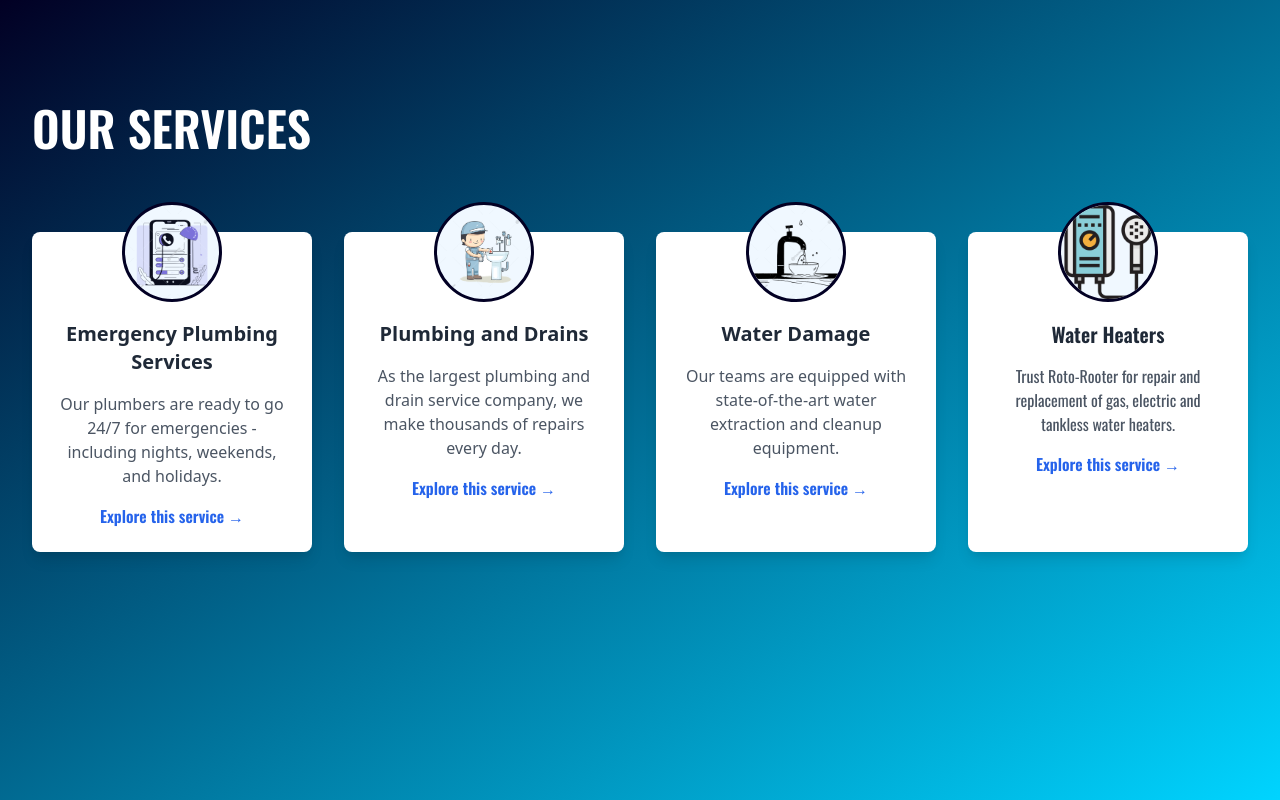
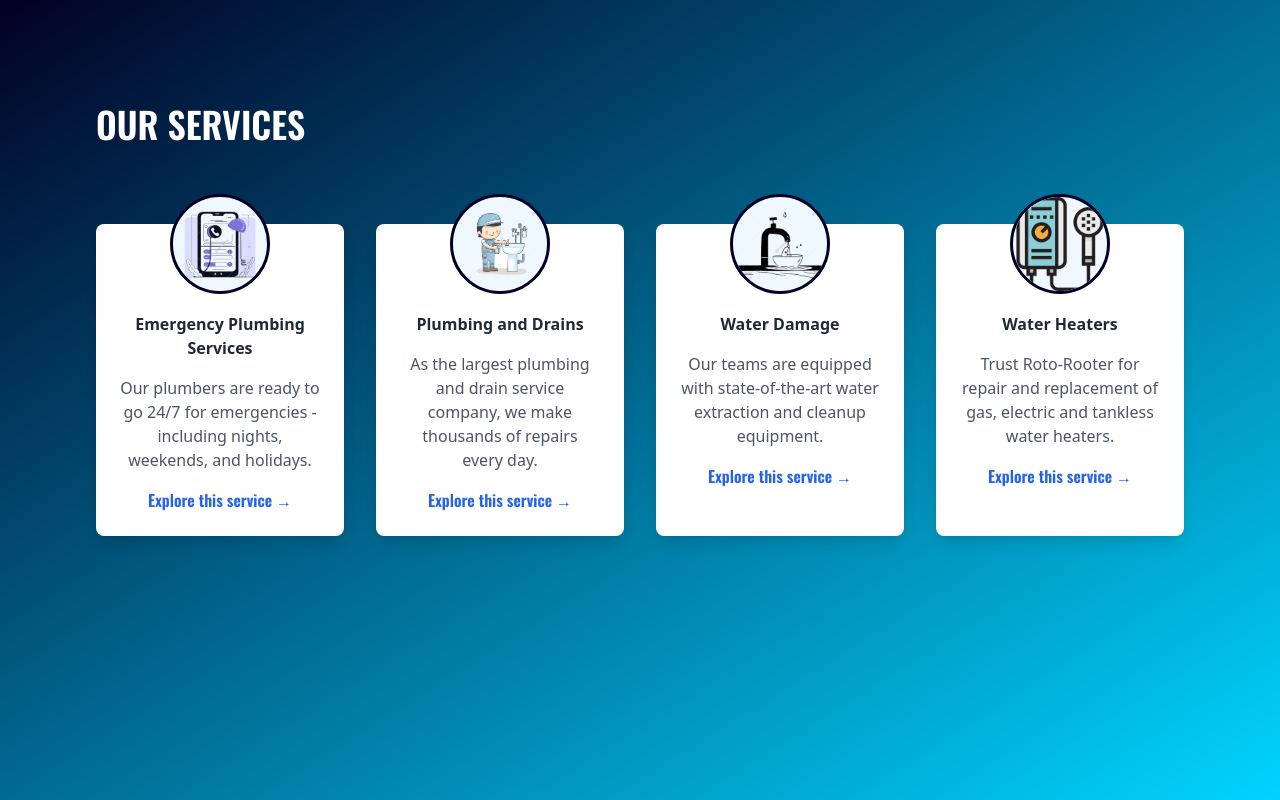
Before and after one commit to anant0551/Assignment, a plain HTML site: page index.html in a window 1280 px wide. Drawn offline with nearby package versions, Linux system fonts and the light colour scheme.

Commit message:
Update index.html

```diff
--- a/index.html
+++ b/index.html
@@ -51,8 +51,8 @@
 
   <!-- Main Div with ID "assignment" -->
   <div id="assignment" class="py-12">
-    <div class="max-w-7xl mx-auto px-4 sm:px-6 lg:px-8">
-      <h2 class="text-5xl font-semibold text-white mb-20 mt-14">OUR SERVICES</h2>
+    <div class="max-w-6xl mx-auto px-4 sm:px-6 lg:px-8">
+      <h2 class="text-4xl font-semibold text-white mb-20 mt-14">OUR SERVICES</h2>
 
       <div class="grid grid-cols-1 md:grid-cols-2 lg:grid-cols-4 gap-8">
         <!-- Card 1 -->
@@ -60,7 +60,7 @@
           <div class="flex justify-center mb-4">
             <img src="images/emergency.png" alt="Emergency Plumbing Services" class="rounded-full">
           </div>
-          <h3 class="text-xl font-sans font-bold text-gray-800 mb-2 mt-16">Emergency Plumbing Services</h3>
+          <h3 class="text-l font-sans font-bold text-gray-800 mb-2 mt-16">Emergency Plumbing Services</h3>
           <p class="text-gray-600 font-sans mb-4 mt-4">Our plumbers are ready to go 24/7 for emergencies - including nights, weekends, and holidays.</p>
           <a href="#" class="text-blue-600 font-semibold hover:underline">Explore this service &rarr;</a>
         </div>
@@ -70,7 +70,7 @@
           <div class="flex justify-center mb-4">
             <img src="images/plumbing.png" alt="Plumbing and Drains" class="rounded-full">
           </div>
-          <h3 class="text-xl font-bold font-sans text-gray-800 mb-2 mt-16">Plumbing and Drains</h3>
+          <h3 class="text-l font-bold font-sans text-gray-800 mb-2 mt-16">Plumbing and Drains</h3>
           <p class="text-gray-600 font-sans mb-4 mt-4">As the largest plumbing and drain service company, we make thousands of repairs every day.</p>
           <a href="#" class="text-blue-600 font-semibold hover:underline">Explore this service &rarr;</a>
         </div>
@@ -80,18 +80,18 @@
           <div class="flex justify-center mb-4">
             <img src="images/water.png" alt="Water Damage" class="rounded-full">
           </div>
-          <h3 class="text-xl font-sans font-bold text-gray-800 mb-2 mt-16">Water Damage</h3>
+          <h3 class="text-l font-sans font-bold text-gray-800 mb-2 mt-16">Water Damage</h3>
           <p class="text-gray-600 font-sans mb-4 mt-4">Our teams are equipped with state-of-the-art water extraction and cleanup equipment.</p>
           <a href="#" class="text-blue-600 font-semibold hover:underline">Explore this service &rarr;</a>
         </div>
 
         <!-- Card 4 -->
-        <div class="service-card bg-white shadow-lg rounded-lg p-6 text-center ">
+        <div class="service-card bg-white shadow-lg rounded-lg p-6 text-center">
           <div class="flex justify-center mb-4">
             <img src="images/water-heater.png" alt="Water Heaters" class="rounded-full">
           </div>
-          <h3 class="text-xl font-semibold text-gray-800 mb-2 mt-16">Water Heaters</h3>
-          <p class="text-gray-600 mb-4 mt-4">Trust Roto-Rooter for repair and replacement of gas, electric and tankless water heaters.</p>
+          <h4 class="text-l font-bold font-sans text-gray-800 mb-2 mt-16">Water Heaters</h3>
+          <p class="text-gray-600 font-sans mb-4 mt-4 ">Trust Roto-Rooter for repair and replacement of gas, electric and tankless water heaters.</p>
           <a href="#" class="text-blue-600 font-semibold hover:underline">Explore this service &rarr;</a>
         </div>
       </div>
```
